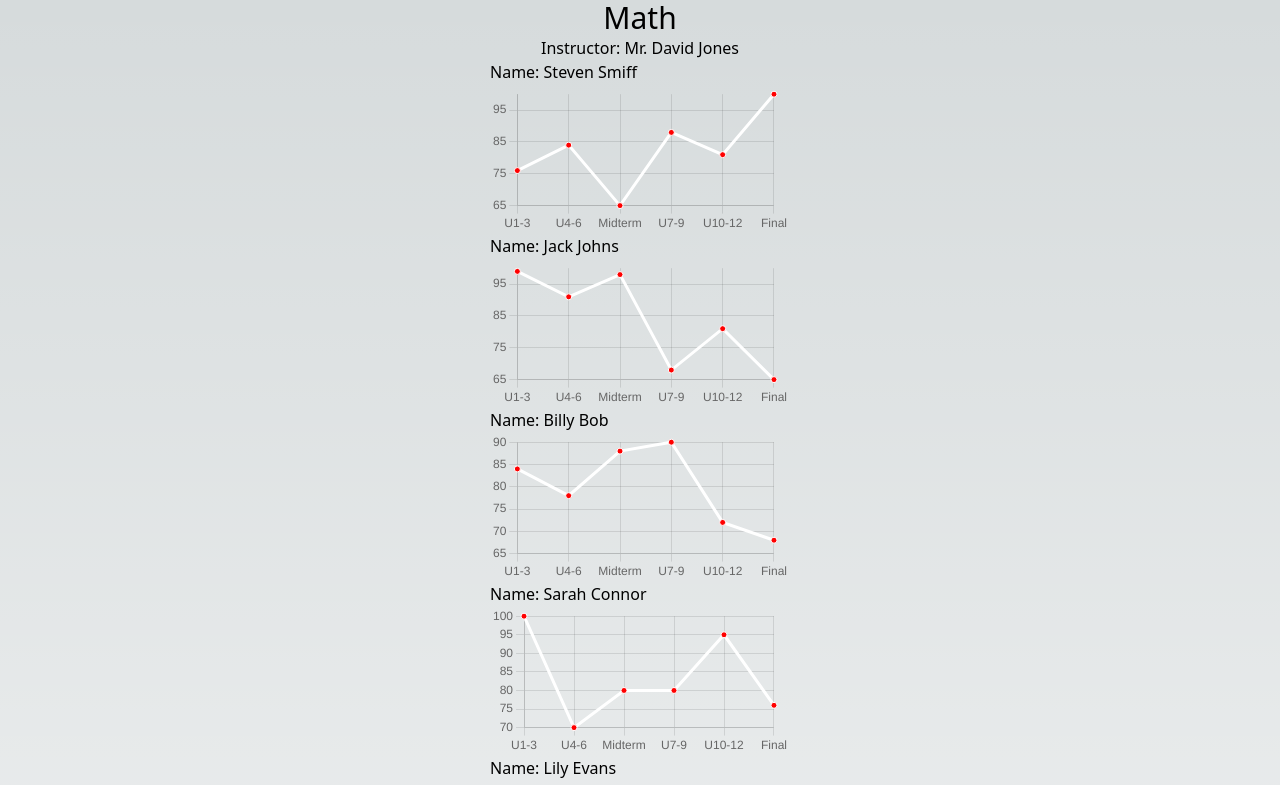
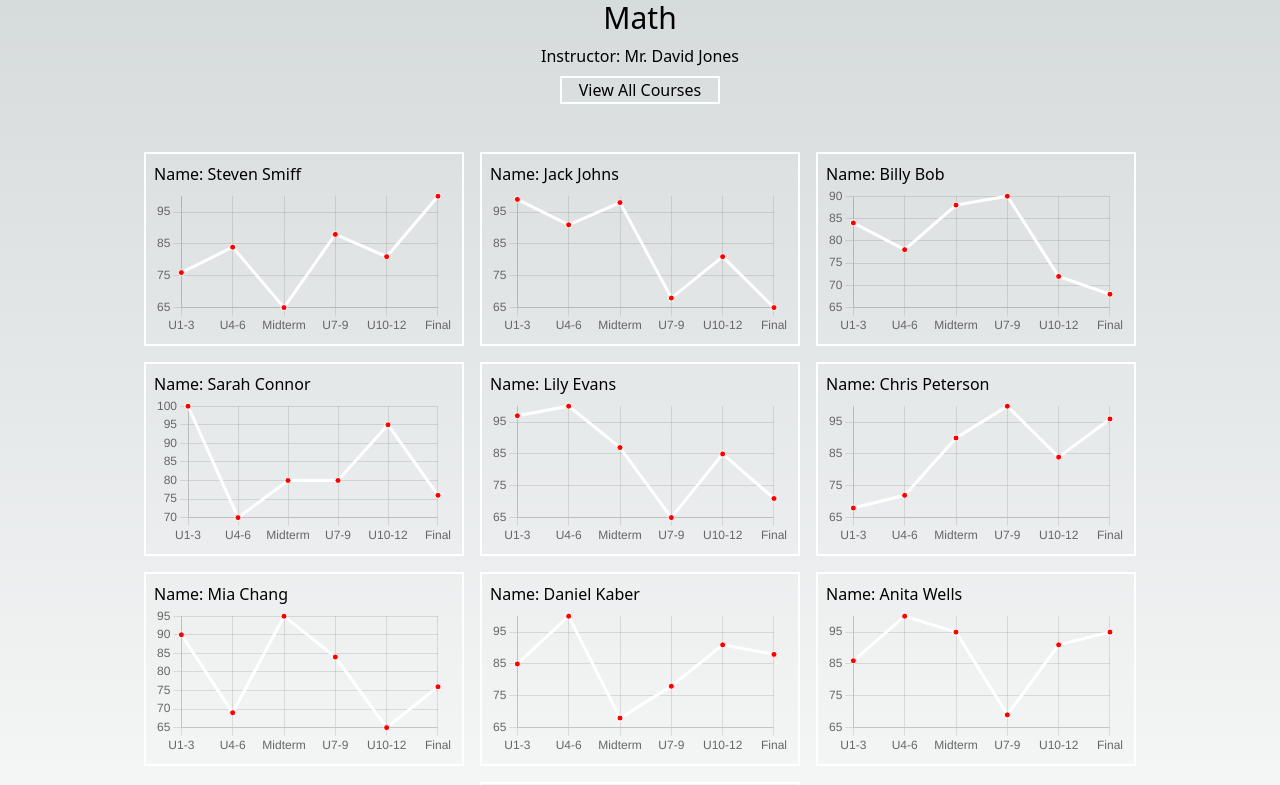
Before and after one commit to jakovid/scholarsuite-frontend, a Next.js app: page /courses/1 in a window 1280 px wide. Shown: the top 785 px of the page. Built offline with nearby package versions, Linux system fonts and the light colour scheme.

Commit message:
fixed display of tests on course page

```diff
--- a/components/courses/courseStudent.js
+++ b/components/courses/courseStudent.js
@@ -2,7 +2,7 @@ import StudentTestChart from "./studentTestChart"
 
 export default function CourseStudent({student, course}){
     return(
-        <div className="flex flex-col">
+        <div className="flex flex-col border-white border-2 p-2 w-80">
             <div>Name: {student.studentName} </div>
 
             <StudentTestChart student={student} course={course} />
--- a/pages/courses/[courseId].js
+++ b/pages/courses/[courseId].js
@@ -24,10 +24,13 @@ export default function CoursePage(){
     }
 
     return(
-        <div className="flex flex-col justify-center items-center">
+        <div className="flex flex-col justify-center items-center gap-2">
             <div className="text-3xl">{course.subject}</div>
             <div> Instructor: {course.teacherName}</div>
-            <div>
+            <Link href={"/courses"} className="border-2 border-white flex w-40 justify-center" passHref>
+                View All Courses
+            </Link>
+            <div className="flex flex-wrap gap-4 p-10 justify-center">
                 {course.students.map(student => (
                     <CourseStudent student={student} course={course.subject} />
                 ))}
```
